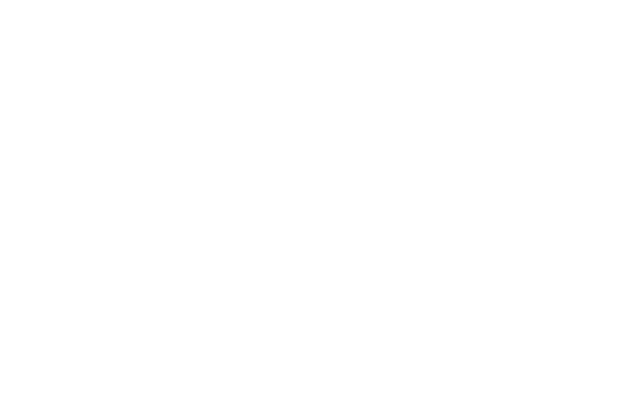
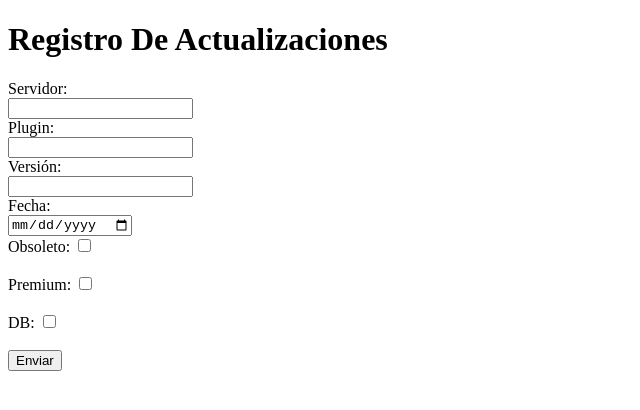
Before and after one commit to Felg-Ts/taskuplog, a plain HTML site: page insert.html in a window 1280 px wide. Shown: the whole page, without its empty margins (0-640 px from the left). Drawn offline with Linux system fonts and the light colour scheme.

Commit message:
Formulario

```diff
--- a/insert.html
+++ b/insert.html
@@ -3,9 +3,25 @@
 <head>
   <meta charset="utf-8">
   <title>Formulario de plugins</title>
-
 </head>
 <body>
-
+  <form>
+    <h1>Registro De Actualizaciones</h1>
+    <label for="server">Servidor:</label><br>
+    <input type="text" id="server" name="server"><br>
+    <label for="plugin">Plugin:</label><br>
+    <input type="text" id="plugin" name="plugin"><br>
+    <label for="version">Versión:</label><br>
+    <input type="text" id="version" name="version"><br>
+    <label for="date">Fecha:</label><br>
+    <input type="date" id="date" name="date"><br>
+    <label for="obsolete">Obsoleto: </label>
+    <input type="checkbox" id="obsolete" name="obsolete"><br><br>
+    <label for="obsolete">Premium: </label>
+    <input type="checkbox" id="premium" name="premium"><br><br>
+    <label for="obsolete">DB: </label>
+    <input type="checkbox" id="db" name="obsolete"><br><br>
+    <input type="submit" value="Enviar">
+  </form>
 </body>
 </html>
```
